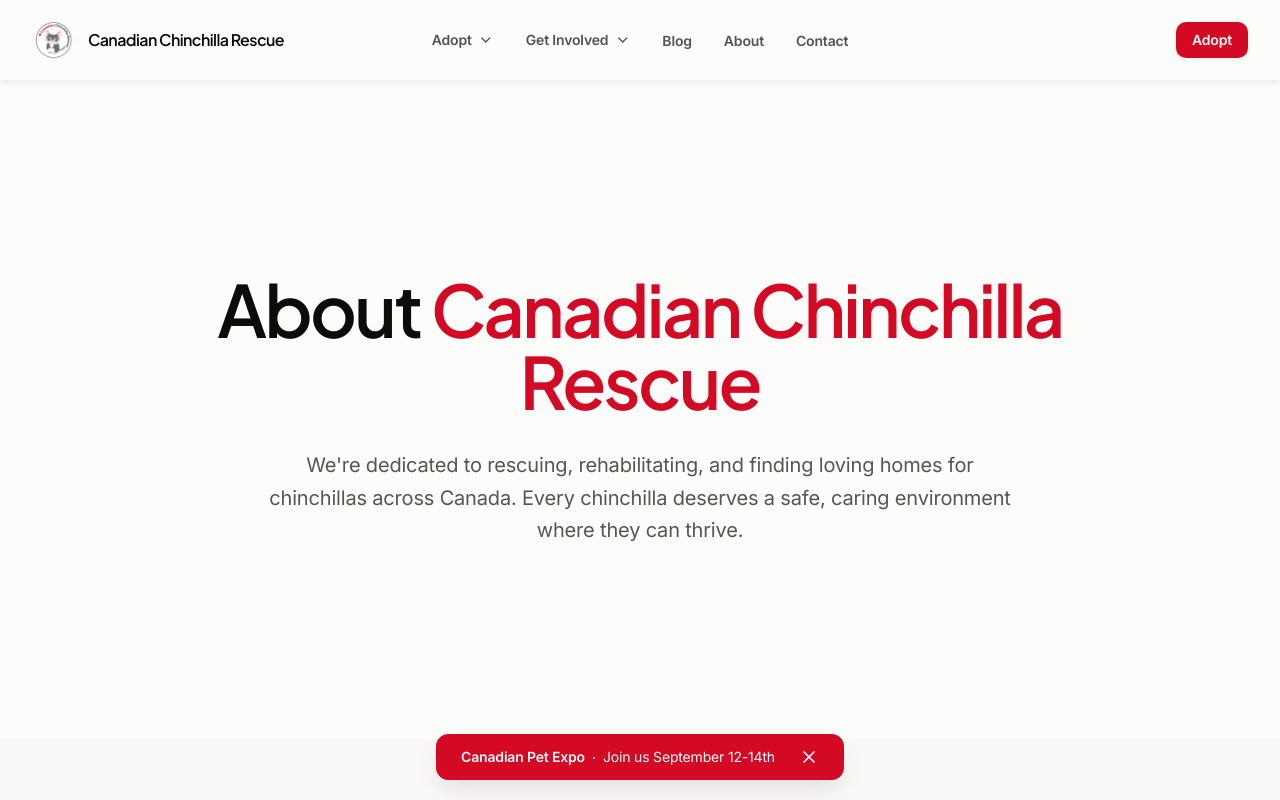
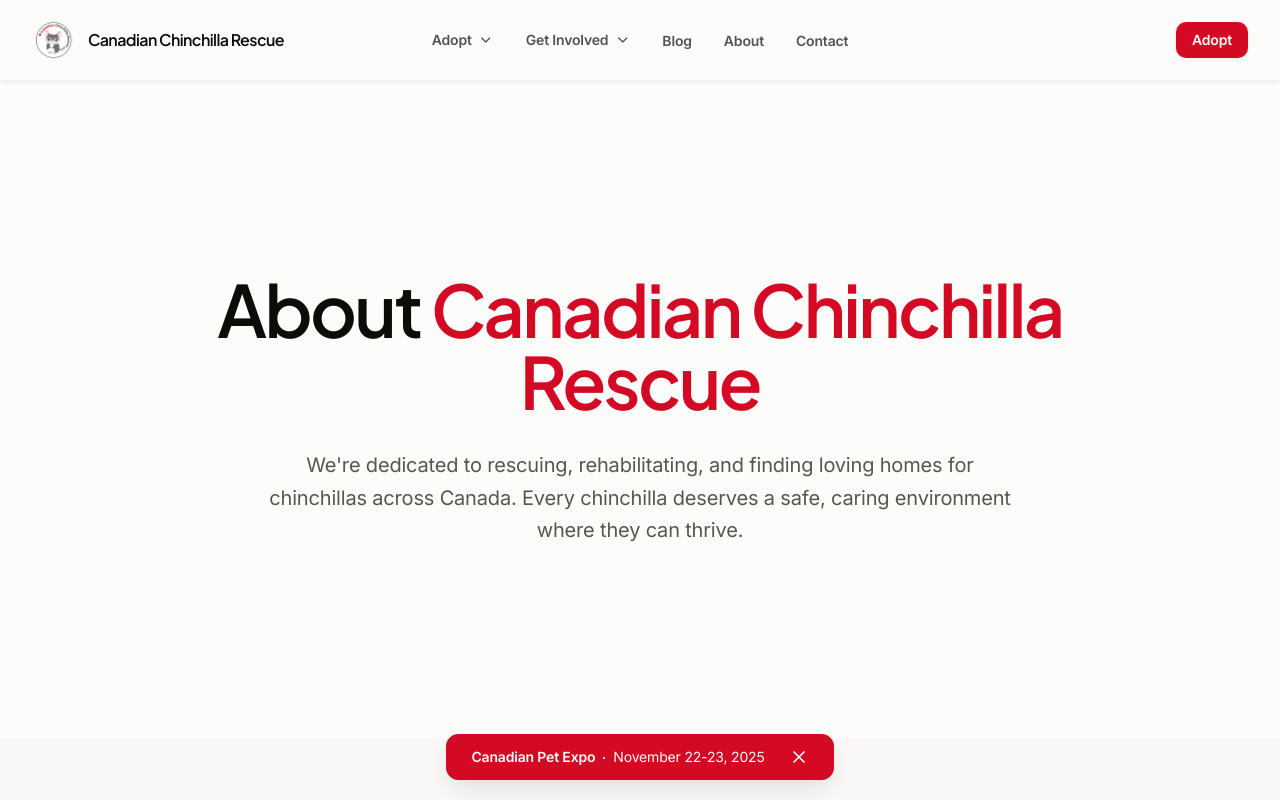
Before and after one commit to samsullivandelgobbo/canadian-chinchilla, a Next.js app: page /about in a window 1280 px wide. Shown: the top 800 px of the page. Built offline with nearby package versions, Linux system fonts and the light colour scheme.

Commit message:
expo banner

```diff
--- a/src/components/banner.tsx
+++ b/src/components/banner.tsx
@@ -51,7 +51,7 @@
               >
                 <circle r={1} cx={1} cy={1} />
               </svg>
-              Join us September 12-14th
+              November 22-23, 2025
             </a>
           </p>
           <button
```
